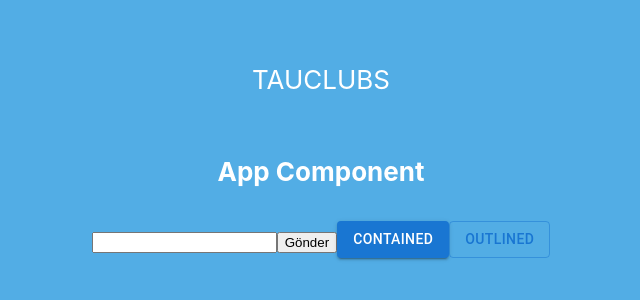
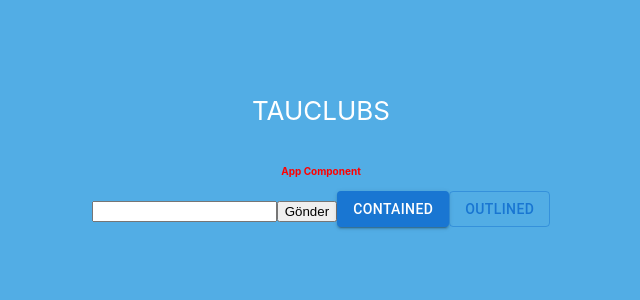
Before and after one commit to egecagdas/INF303-WS22_TAUClubs-Frontend, a React (Create React App) app in the folder tauclubs/: page / in a window 1280 px wide. Shown: the part 252-552 px from the top of the page, without its empty margins (319-959 px from the left). Built offline with nearby package versions, Linux system fonts and the light colour scheme.

Commit message:
Başlık Renk ve Fontu için Yöntem 1

```diff
--- a/tauclubs/src/App.js
+++ b/tauclubs/src/App.js
@@ -21,7 +21,7 @@ function App() {
         >
 
         </a>
-          <h4> App Component </h4>
+          <h4 style={{color:"red",fontSize:"10px"}}> App Component </h4>
            <User/>
 
       </header>
```
